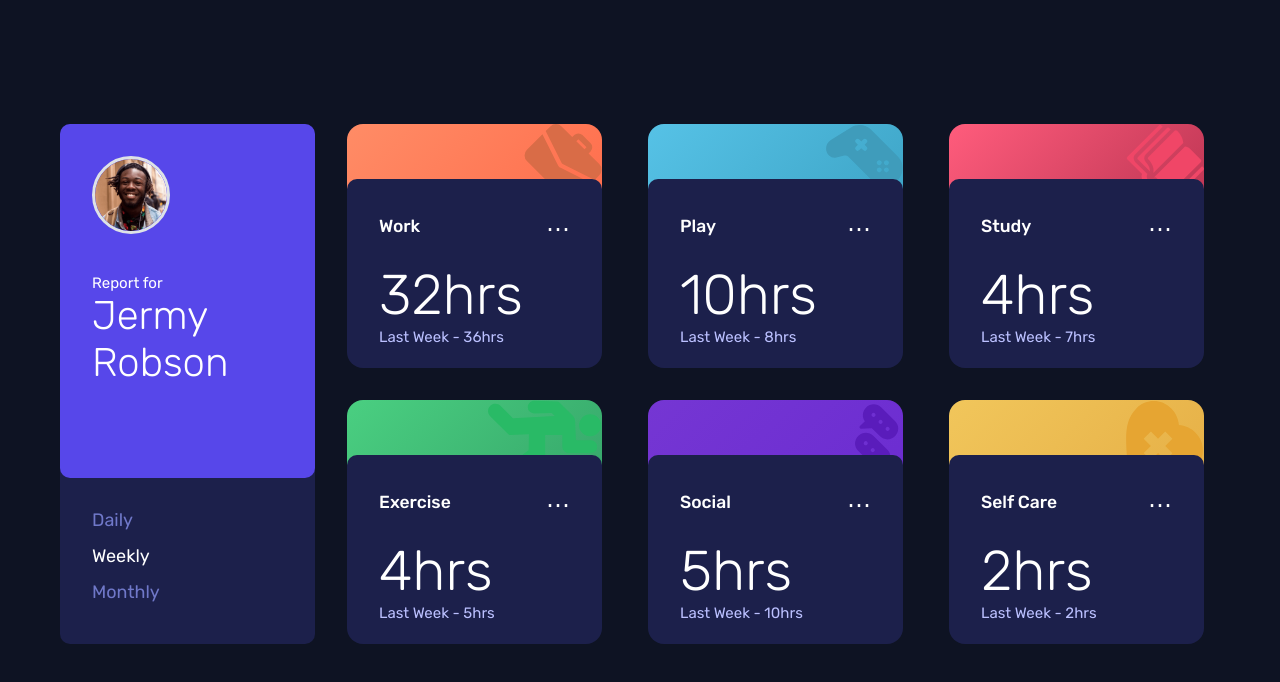
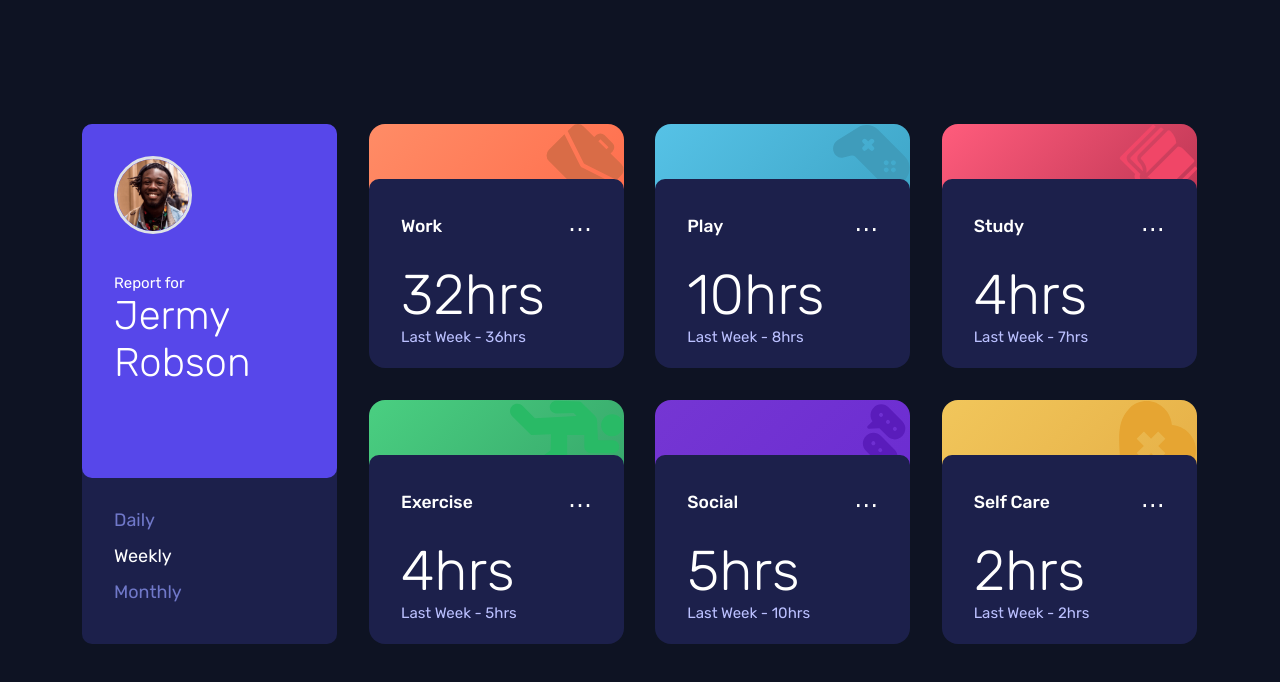
Before and after one commit to khatupham1996/Time-Tracker, a plain HTML site: page index.html in a window 1280 px wide. Drawn offline with nearby package versions, Linux system fonts and the light colour scheme.

Commit message:
UI update

```diff
--- a/style.css
+++ b/style.css
@@ -35,7 +35,7 @@ body {
 
 .tracker-card {
   width: 100%;
-  max-width: 116rem;
+  max-width: 111.6rem;
   /* margin: 0 auto; */
   display: flex;
 }
```
